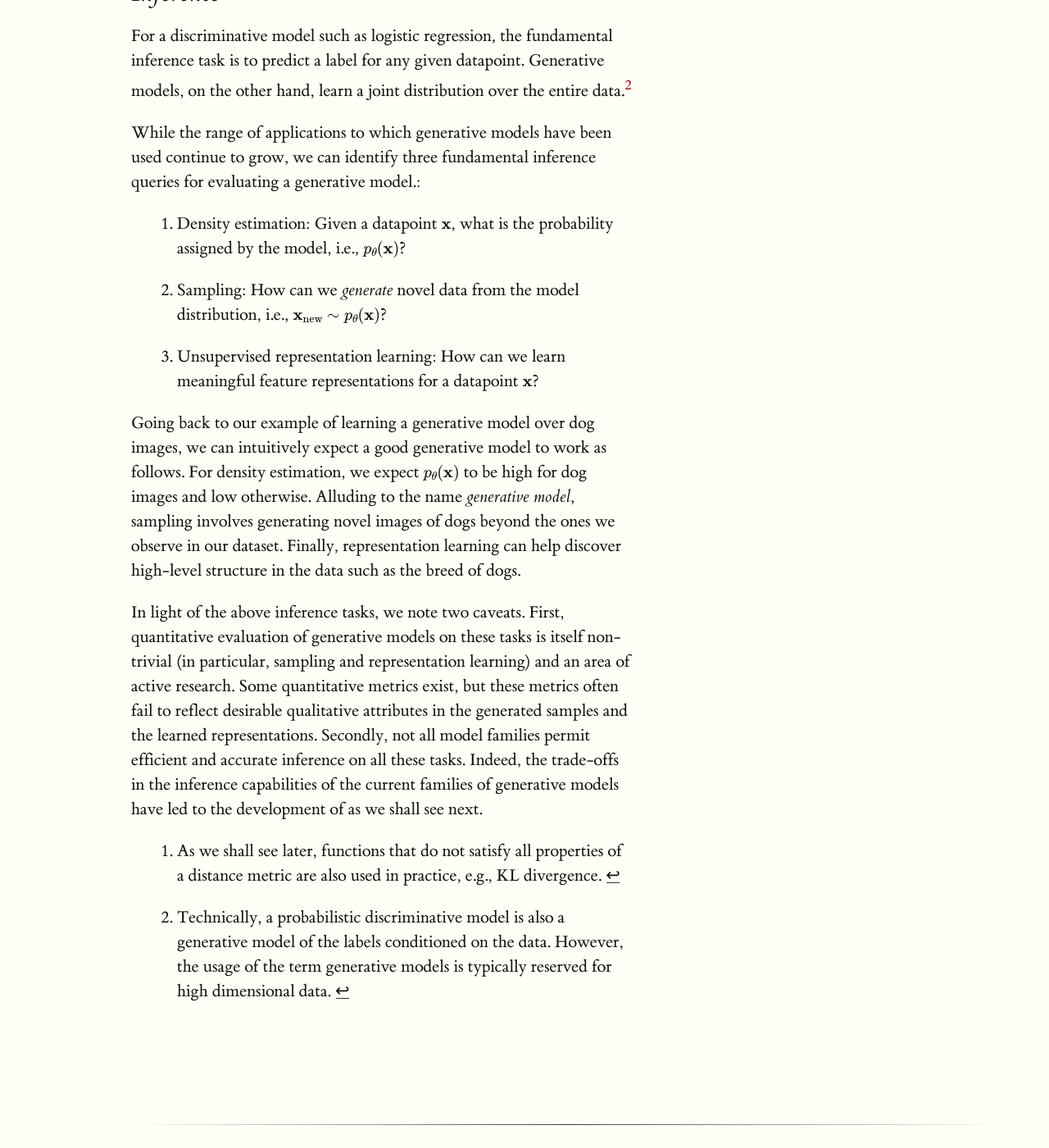
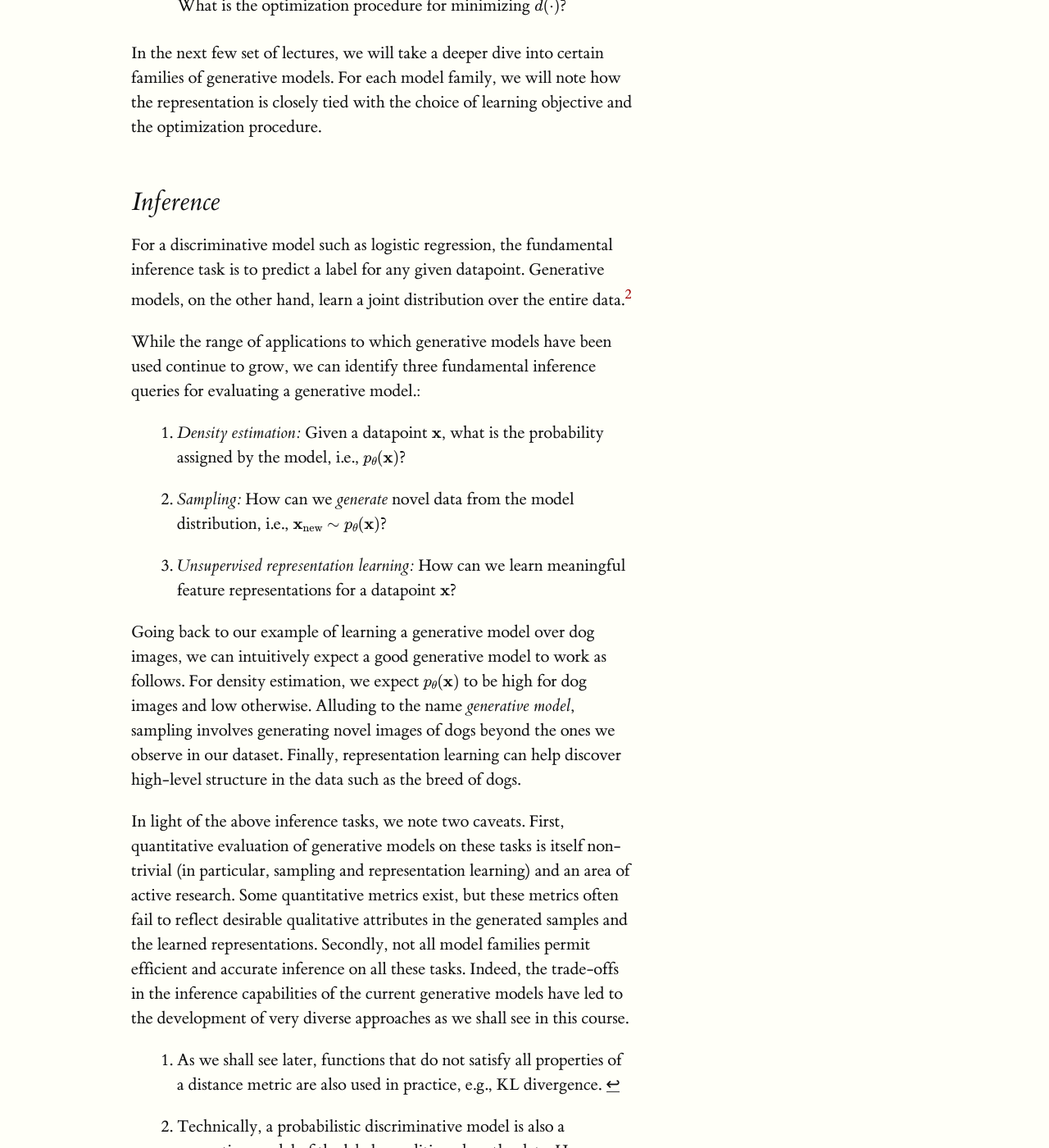
Before and after one commit to deepgenerativemodels/notes, a Jekyll site: the page built from assets/files/introduction/index.md, in a window 1280 px wide and 1400 px high, scrolled down 2338 px. Shown: the whole window at 82% size. Built offline with Jekyll 4.4.1, drawn with Linux system fonts in a browser that asks for light colours; formulas are drawn with MathJax 3; some of the changed text lies outside the part shown.

Commit message:
intro notes with figures

```diff
--- a/assets/files/introduction/index.md
+++ b/assets/files/introduction/index.md
@@ -68,9 +69,9 @@
 $$(\ref{eq:learning_gm})$$ in a suitable way. In this course, we will be
 primarily interested in the following questions:
 
-*  What is the representation for the model family $$\mathcal{M}$$?
-*  What is the objective function $$d(\cdot)$$?
-*  What is the optimization procedure for minimizing $$d(\cdot)$$?
+* What is the representation for the model family $$\mathcal{M}$$?
+* What is the objective function $$d(\cdot)$$?
+* What is the optimization procedure for minimizing $$d(\cdot)$$?
 
 In the next few set of lectures, we will take a deeper dive into certain
 families of generative models. For each model family, we will note how
@@ -89,14 +90,14 @@
 used continue to grow, we can identify three fundamental inference
 queries for evaluating a generative model.:
 
-1.  Density estimation: Given a datapoint $$\mathbf{x}$$, what is the
+1.  *Density estimation:* Given a datapoint $$\mathbf{x}$$, what is the
     probability assigned by the model, i.e., $$p_\theta(\mathbf{x})$$?
 
-2.  Sampling: How can we *generate* novel data from the model
+2.  *Sampling:* How can we *generate* novel data from the model
     distribution, i.e.,
     $$\mathbf{x}_{\mathrm{new}} \sim p_\theta(\mathbf{x})$$?
 
-3.  Unsupervised representation learning: How can we learn meaningful
+3.  *Unsupervised representation learning:* How can we learn meaningful
     feature representations for a datapoint $$\mathbf{x}$$?
 
 Going back to our example of learning a generative model over dog
@@ -116,8 +117,8 @@
 generated samples and the learned representations. Secondly, not all
 model families permit efficient and accurate inference on all these
 tasks. Indeed, the trade-offs in the inference capabilities of the
-current families of generative models have led to the development of as
-we shall see next.
+current generative models have led to the development of very diverse approaches as
+we shall see in this course.
 
 [^1]: As we shall see later, functions that do not satisfy all
     properties of a distance metric are also used in practice, e.g., KL
--- a/docs/index.html
+++ b/docs/index.html
@@ -88,7 +88,7 @@
     <p><a href="assets/files/introduction/">Introduction</a></p>
   </li>
   <li>
-    <p><a href="assets/files/autoregressive/">Autoregressive Models</a></p>
+    <p>Autoregressive Models</p>
   </li>
   <li>
     <p>[Variational Autoencoders] Coming soon!</p>
```
Also changed, not shown: other parts of assets/files/introduction/index.md (+8 -7 lines), docs/assets/files/introduction/index.html (+12 -12 lines), index.md (+1 -1 lines), README.md, assets/files/introduction/learning.png (added), docs/assets/files/introduction/learning.png (added).
